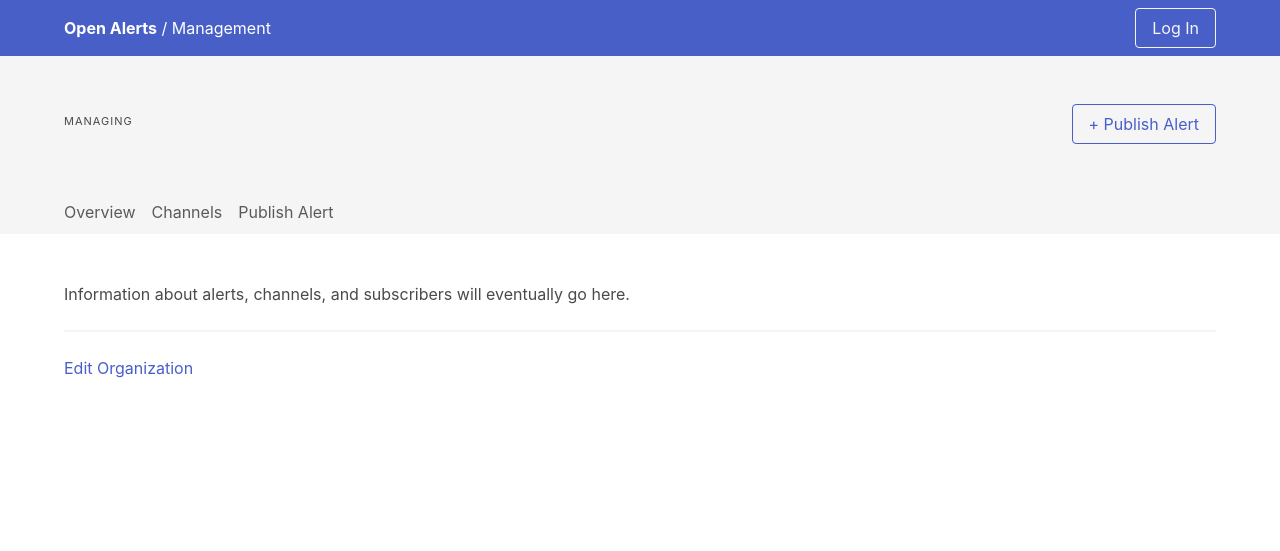
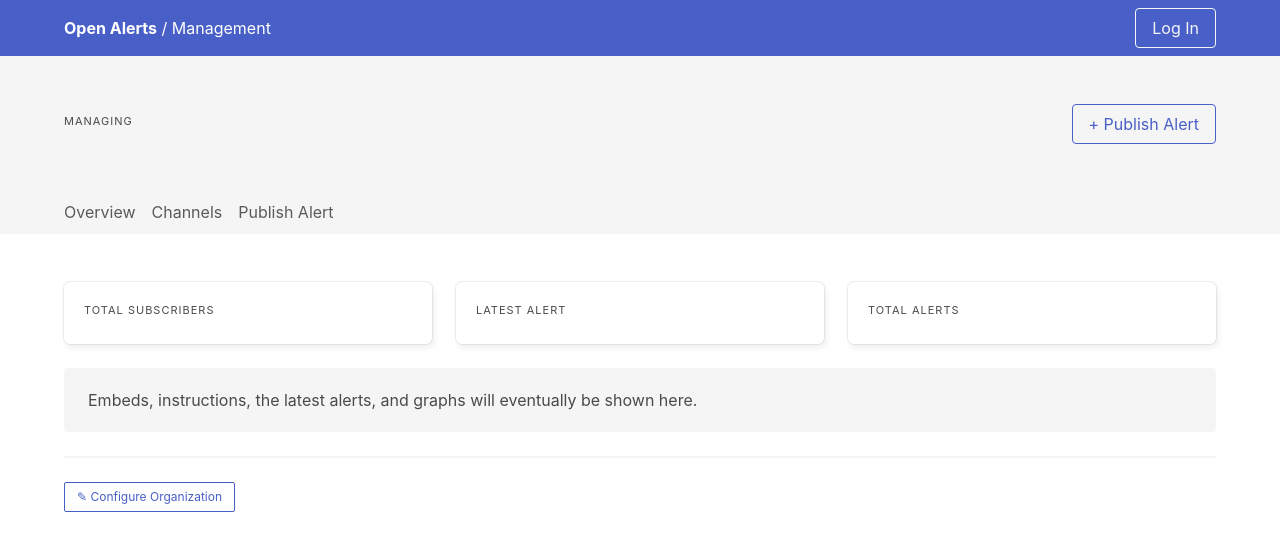
Before and after one commit to news-catalyst/openalerts, a Django app: template openalerts/management/templates/management/pages/organization.html in a window 1280 px wide. Shown: the top 551 px of the page. Run offline with Django 3.2, Linux system fonts and the light colour scheme; the template is opened without the code that fills it, so the values that code supplies are empty; some libraries are stand-ins or nearby versions.

Commit message:
Add statistics to organization page

```diff
--- a/openalerts/management/models/organization.py
+++ b/openalerts/management/models/organization.py
@@ -1,5 +1,6 @@
 from django.db import models
 from django.shortcuts import reverse
+import alerts
 
 class Organization(models.Model):
     name = models.CharField(max_length=128)
@@ -30,3 +31,6 @@
         return sum(
             [self.emailsubscription_set.all().count()]
         )
+
+    def alerts(self):
+        return alerts.models.Alert.objects.filter(channel__organization=self).order_by("-published")
--- a/openalerts/management/templates/management/pages/organization.html
+++ b/openalerts/management/templates/management/pages/organization.html
@@ -1,12 +1,37 @@
 {% extends 'management/organization_base.html' %}
+
+{% load humanize %}
 
 {% block action %}
 <a href="{% url "management:create_alert" org_id=organization.id %}" class="button is-link is-outlined">+ Publish Alert</a>
 {% endblock %}
 
 {% block content %}
-Information about alerts, channels, and subscribers will eventually go here.
+<div class="columns">
+    <div class="column is-4">
+        <div class="box">
+            <p class="heading">Total Subscribers</p>
+            <h3 class="title is-size-3 has-text-weight-light">{{organization.subscriber_count|intcomma}}</h3>
+        </div>
+    </div>
+    <div class="column is-4">
+        <div class="box">
+            <p class="heading">Latest Alert</p>
+            <h3 class="title is-size-3 has-text-weight-light">{{organization.alerts.0.published|naturaltime}}</h3>
+        </div>
+    </div>
+    <div class="column is-4">
+        <div class="box">
+            <p class="heading">Total Alerts</p>
+            <h3 class="title is-size-3 has-text-weight-light">{{organization.alerts.count|intcomma}}</h3>
+        </div>
+    </div>
+</div>
+
+<div class="notification">
+    Embeds, instructions, the latest alerts, and graphs will eventually be shown here.
+</div>
 
 <hr>
-<a href="{% url 'management:edit_organization' pk=organization.id %}">Edit Organization</a>
+<a href="{% url 'management:edit_organization' pk=organization.id %}" class="button is-outlined is-small is-link">&#9998; Configure Organization</a>
 {% endblock %}
```
